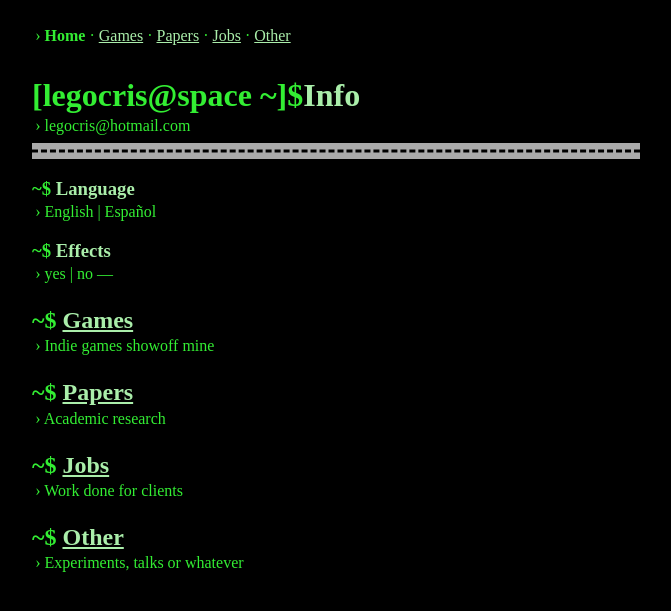
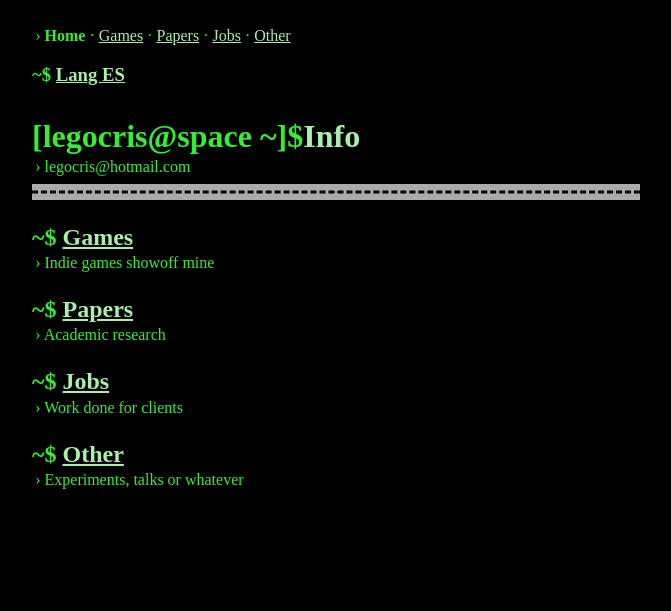
Before and after one commit to legocris/legocris.github.io, a Jekyll site: the page built from README.md, in a window 1280 px wide. Shown: the top 611 px of the page, without its empty margins (304-975 px from the left). Built offline with Jekyll 4.4.1, drawn with Linux system fonts in a browser that asks for light colours; our own code applies the rules of GitHub Pages for plain Markdown files.

Commit message:
prueba lenguage en corto

```diff
--- a/README.md
+++ b/README.md
@@ -1,12 +1,8 @@
 **Home** · [Games](GAMES.md) · [Papers](PAPERS.md) · [Jobs](JOBS.md) · [Other](OTHER.md)
+### [Lang ES](espa)
 # Info
 legocris@hotmail.com
 
----
-### Language
-English | Español
-### Effects
-yes | no
 ---
 
 ## [Games](GAMES.md)
```
Also changed, not shown: GAMES.md (+1 -4 lines).
